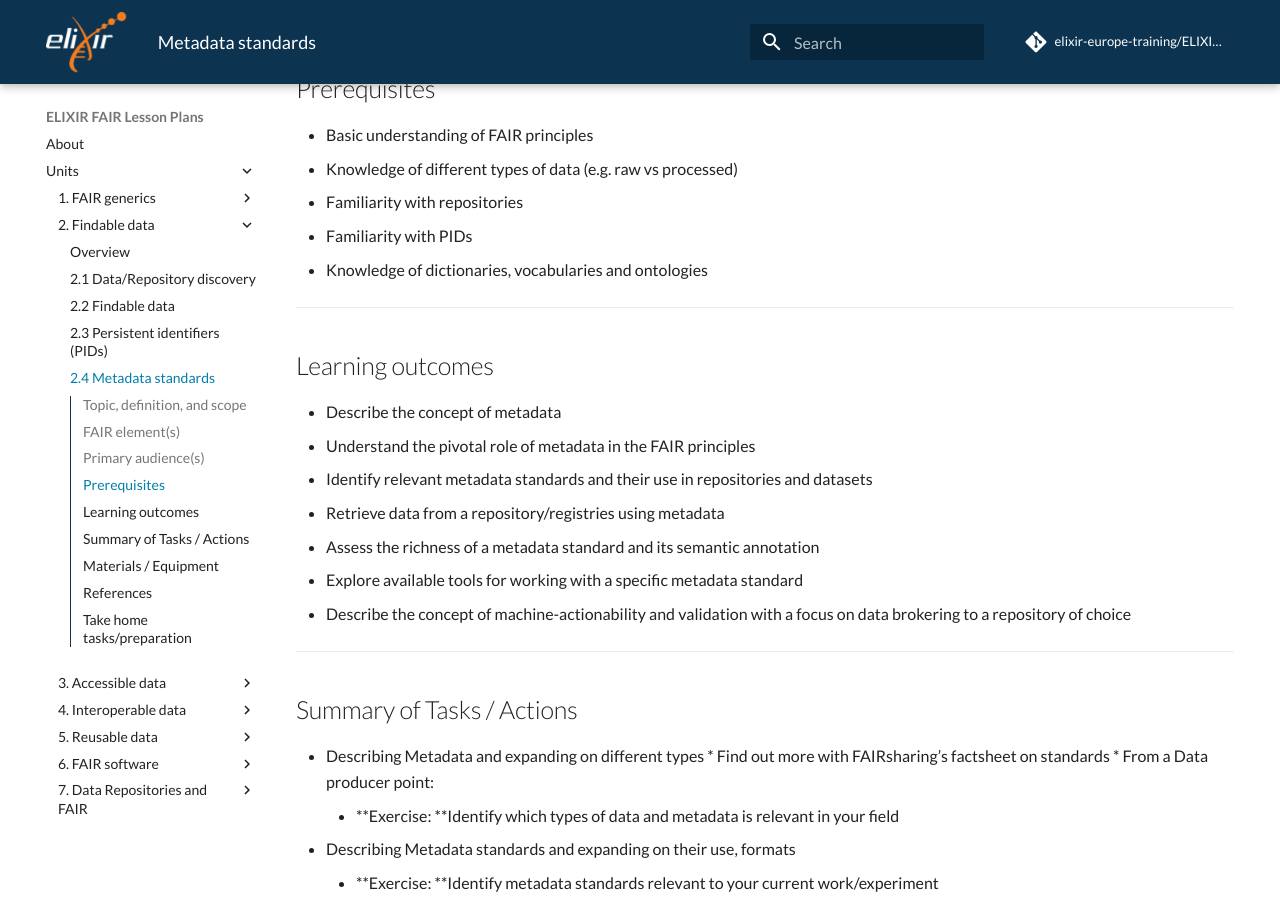
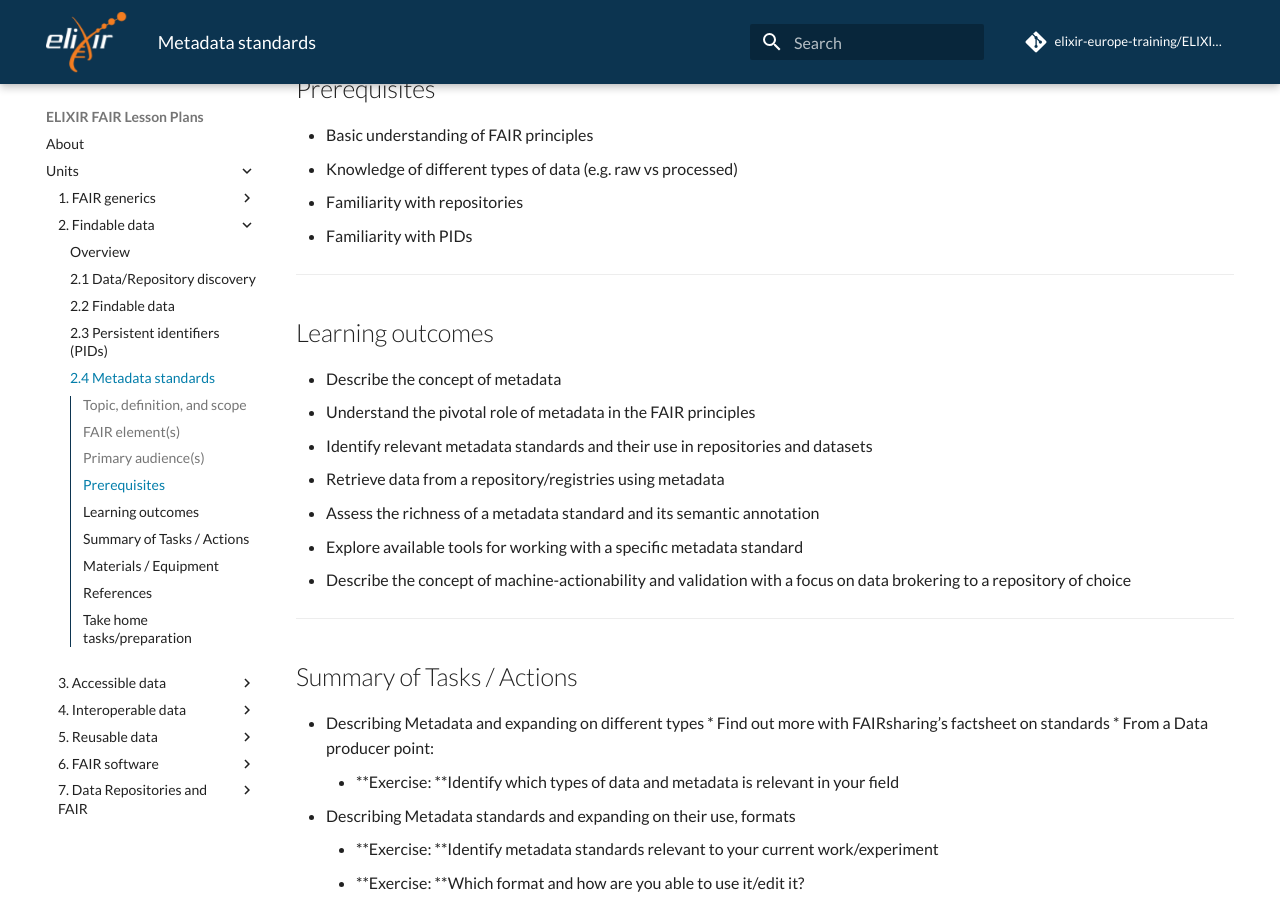
Before and after one commit to elixir-europe-training/ELIXIR-TrP-FAIR-Converge, an MkDocs documentation site: the page built from docs/units/findable-data/topics/4-metadata-standards.md, in a window 1280 px wide and 900 px high, scrolled down 2621 px. Built offline with MkDocs 1.6.1 and Material for MkDocs 9.7.7, drawn with Linux system fonts in a browser that asks for light colours; comment, search, counter and statistics services are not loaded.

Commit message:
Update 4-metadata-standards.md
Deleted prerequisite which is actually one of the topics of the WS.

```diff
--- a/docs/units/findable-data/topics/4-metadata-standards.md
+++ b/docs/units/findable-data/topics/4-metadata-standards.md
@@ -160,14 +160,10 @@ Topics to be covered in the lesson plan:
 
 ## Prerequisites
 
-
-
 * Basic understanding of FAIR principles
 * Knowledge of different types of data (e.g. raw vs processed)
 * Familiarity with repositories
 * Familiarity with PIDs
-* Knowledge of dictionaries, vocabularies and ontologies
-
 
 ---
 
```
